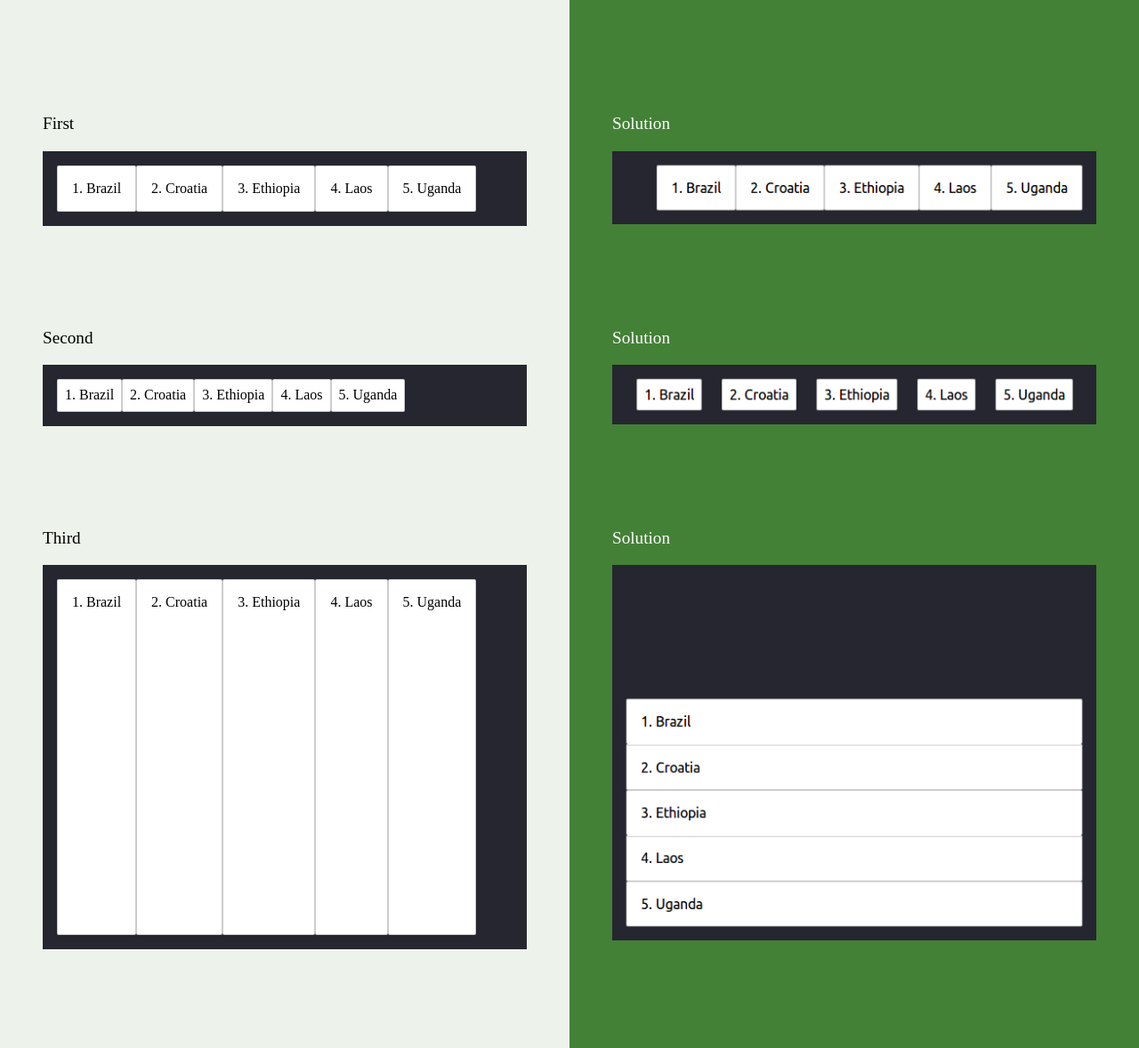
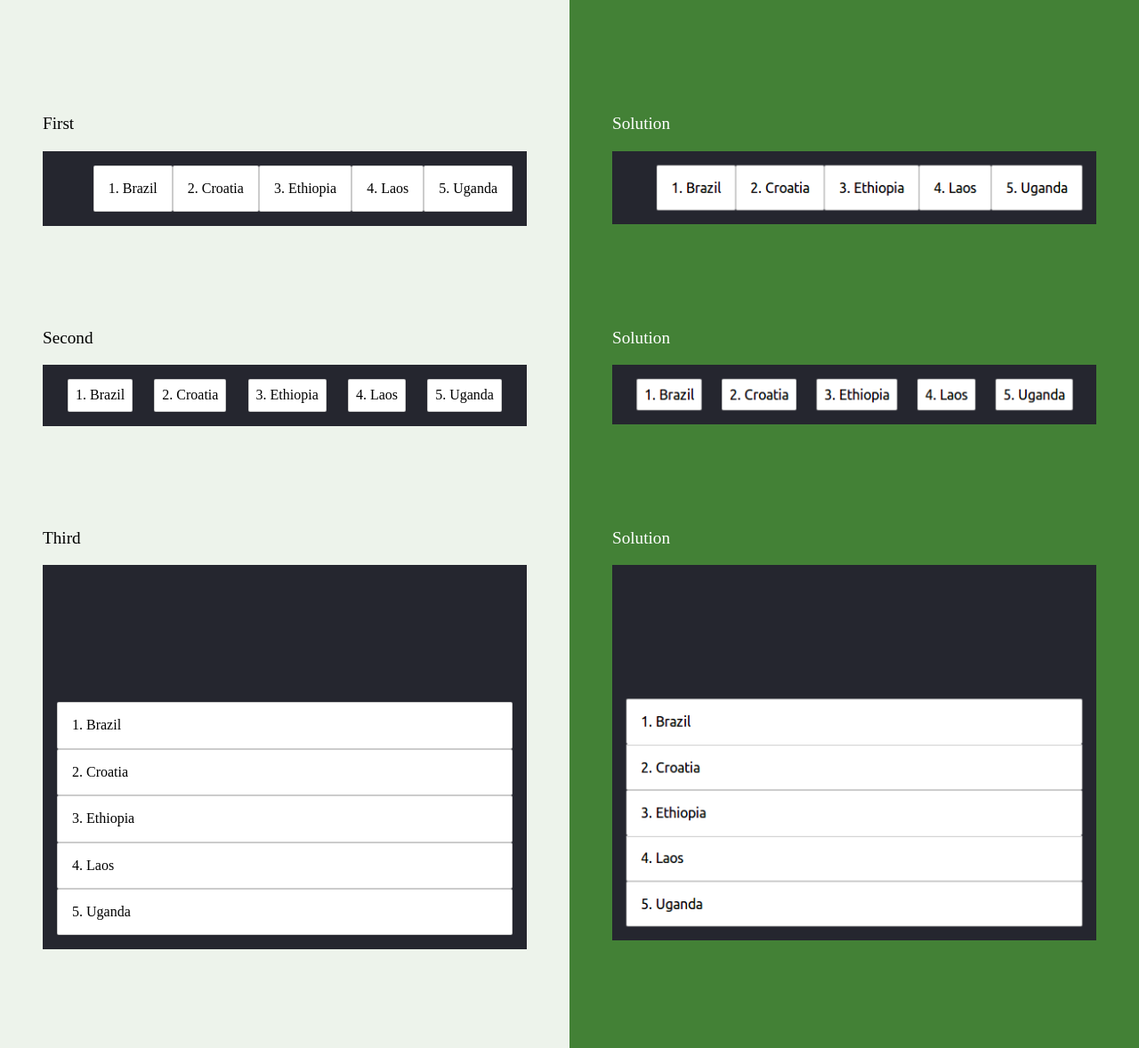
Before and after one commit to zeinabhteiit/html-css-git, a website: page week-2/12-justify-content/index.html in a window 1280 px wide. Shown: the part 122-1300 px from the top of the page at 89% size. Drawn offline with Linux system fonts and the light colour scheme.

Commit message:
completed 12-justify-content exercise

```diff
--- a/week-2/12-justify-content/flexbox.css
+++ b/week-2/12-justify-content/flexbox.css
@@ -7,3 +7,19 @@
 }
 
 /* Add your own CSS code below */
+.countries--first {
+  flex-direction: row;
+  justify-content: flex-end;
+}
+.countries--second {
+  flex-direction: row;
+  justify-content: space-around;
+}
+.countries--third {
+  flex-direction: column;
+  justify-content: end;
+}
+.countries--fourth {
+  flex-direction: column-reverse;
+  justify-content: space-around;
+}
```
